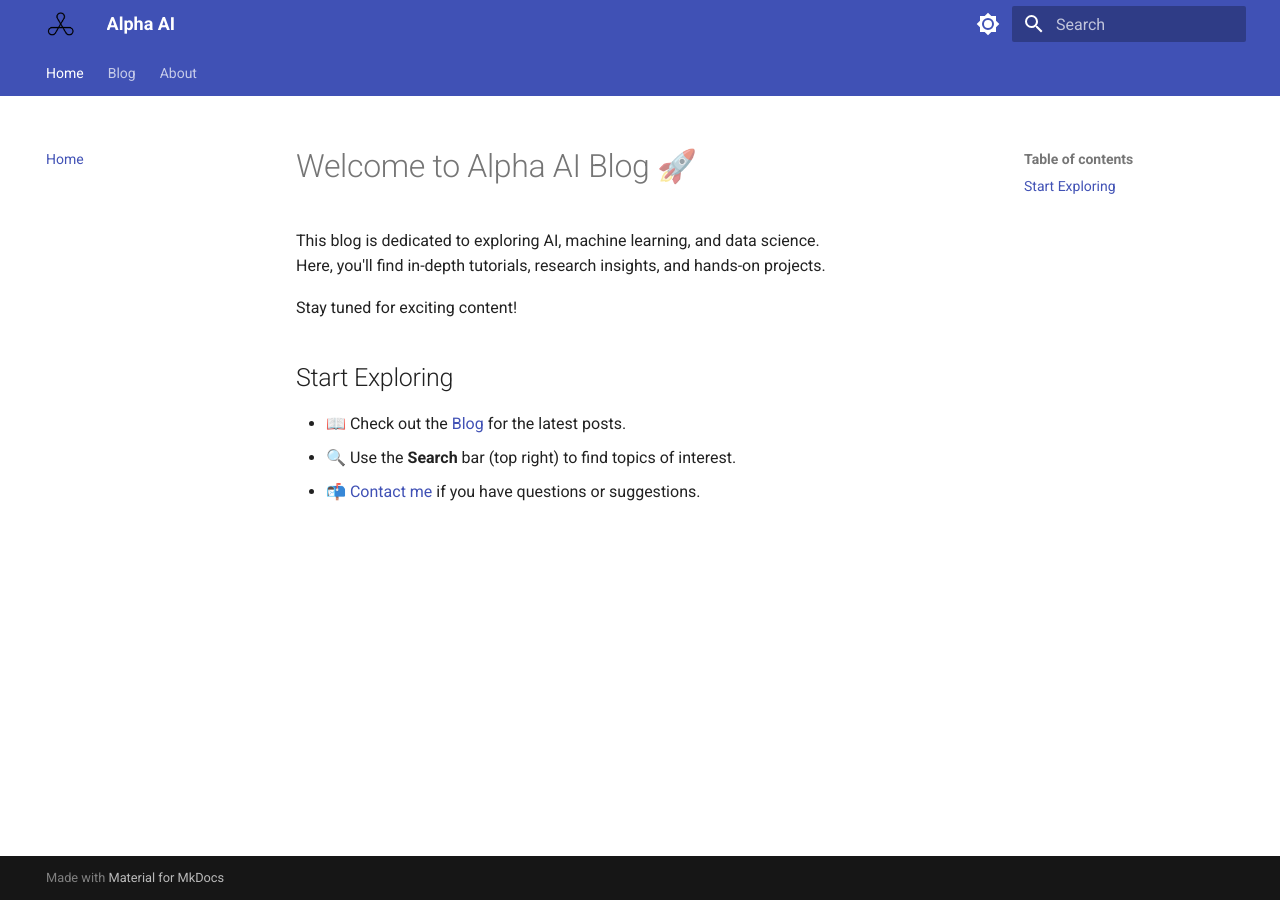
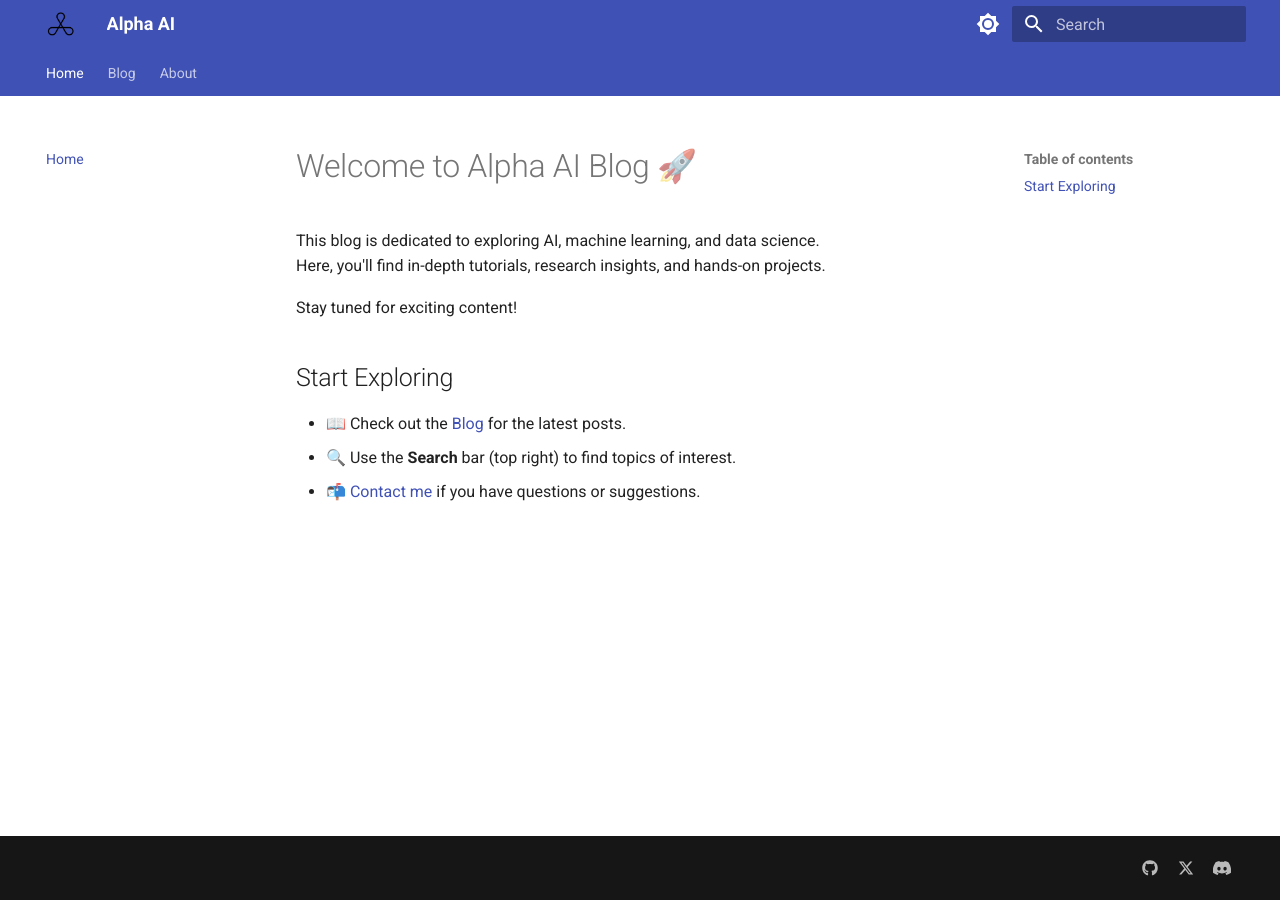
Before and after one commit to godhunter98/alpha_ai_blog, an MkDocs documentation site: the page built from docs/index.md, in a window 1280 px wide. Built offline with MkDocs 1.6.1 and Material for MkDocs 9.7.7, drawn with Linux system fonts in a browser that asks for light colours.

```diff
--- a/mkdocs.yml
+++ b/mkdocs.yml
@@ -32,6 +32,7 @@ theme:
     - search.highlight
     - search.index
 
+
 plugins:
   - blog
   - social
@@ -40,5 +41,20 @@ plugins:
 nav:
   - Home: index.md
   - Blog:
-      -Overview: blog/index.md
+      - Overview: blog/index.md
   - About: about.md
+
+extra:
+  #this is so that the made with mkdocs is not shown, but it's usage is not recommended
+  generator: false
+
+  #this is the footer and includes all our social media links
+  social:
+    - icon: fontawesome/brands/github
+      link: https://github.com/godhunter98
+    - icon: fontawesome/brands/x-twitter
+      link: https://x.com/harshshelby
+    # - icon: fontawesome/brands/linkedin
+      # link: https://www.linkedin.com/in/harshmalik98/
+    - icon: fontawesome/brands/discord
+      link: https://github.com/godhunter98
```
Also changed, not shown: site/contact.html (added), site/index.html, site/style.css (added).
